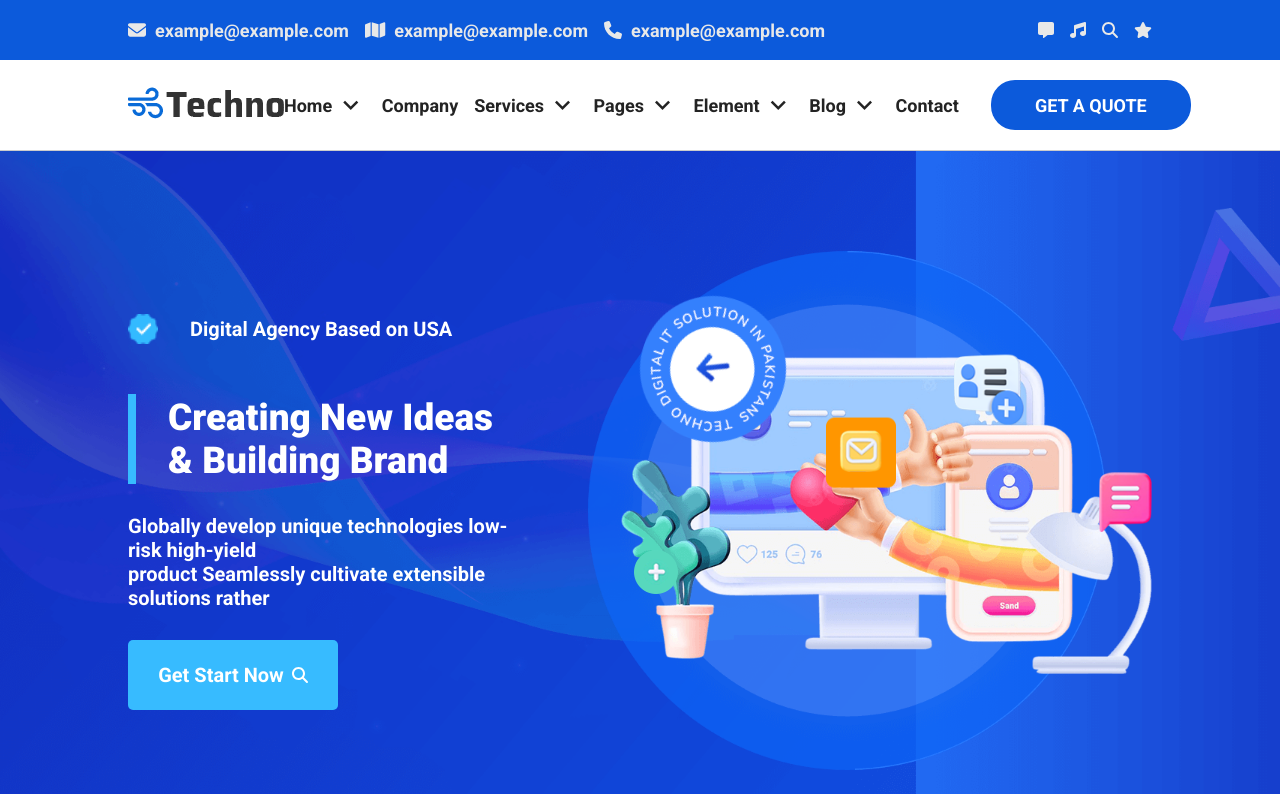
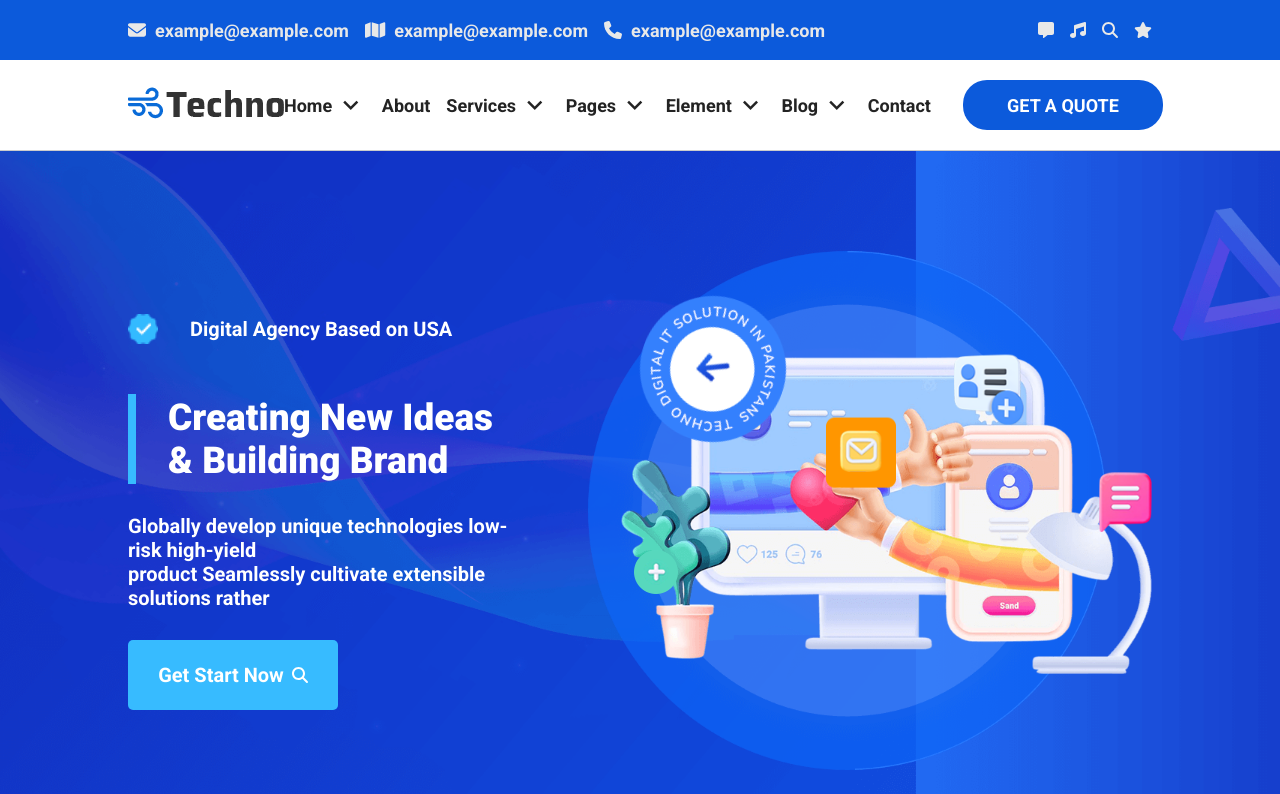
Before and after one commit to gyamficodes/tectspace, a Vue app: page / in a window 1280 px wide. Shown: the top 794 px of the page. Built offline with nearby package versions, Linux system fonts and the light colour scheme.

Commit message:
RouterPage Updated

```diff
--- a/src/App.vue
+++ b/src/App.vue
@@ -1,14 +1,13 @@
 <template>
   <div id="app">
     <nav>
-      <router-link to="/"></router-link>
-      <router-link to="/about"></router-link>
       <router-link to="/service"></router-link>
     </nav>
     <router-view/>
   </div>
 </template>
-
+<script>
+</script>
 <style lang="scss">
 #app {
   font-family: Avenir, Helvetica, Arial, sans-serif;
--- a/src/assets/_Mobilepage.scss
+++ b/src/assets/_Mobilepage.scss
@@ -43,6 +43,7 @@
             color: #444;
             font-weight: 500;
             font-size: 18px;
+            text-decoration: none;
         transition: all 0.3s ease-in-out;
             &:hover{
                 color: #0c5adb;
--- a/src/components/MobilePage.vue
+++ b/src/components/MobilePage.vue
@@ -4,17 +4,19 @@
             <div class="main-navbar-mobile-box">
                 <h3>Techno</h3>
           <font-awesome-icon @click="ShowMobileView" class="social" icon="fa-solid fa-bars" />
-                <!-- <i id="open" class="fa-solid fa-bars"></i> -->
-                <!-- <i id="close" class="fa-solid fa-xmark times"></i> -->
             </div>
             <div v-if="isHowMobile" class="main-navbar-mobile-dropdown-box">
                 <div class="dropdown-item-box">
-                    <span>Home</span>
+                    <router-link to="/" style="text-decoration: none; color: #232323;">
+                        <span>Home</span>
+            </router-link>
                     <font-awesome-icon class="i" icon="fa-solid fa-plus" />
                 </div>
 
                 <div class="dropdown-item-box">
-                    <span>Company</span>
+                    <router-link to="/about" style="text-decoration: none;color: #232323;">
+                        <span>About</span>
+            </router-link>
                     <font-awesome-icon class="i" icon="fa-solid fa-plus" />
                 </div>
 
--- a/src/components/NavbarSection.vue
+++ b/src/components/NavbarSection.vue
@@ -3,22 +3,47 @@
     <div class="container">
       <div class="navbar-menu">
         <div class="nav-logo">
-        <img src="../assets/image/main-logo.png" alt="">
+          <router-link to="/">
+            <img src="../assets/image/main-logo.png" alt="" />
+            </router-link>
         </div>
         <div class="nav-right-box">
           <div class="box-links">
-            <a href="#">home<span id="myicon" class="material-icons">expand_more</span></a>
-          <a href="#">company </a>
-          <a href="#">services <span id="myicon" class="material-icons">expand_more</span></a>
-          <a href="#">pages<span id="myicon" class="material-icons">expand_more</span></a>
-          <a href="#">element<span id="myicon" class="material-icons">expand_more</span></a>
-          <a href="#">blog<span id="myicon" class="material-icons">expand_more</span></a>
+            <router-link to="/">
+              <a href="#"
+                >home<span id="myicon" class="material-icons"
+                  >expand_more</span
+                ></a
+              >
+            </router-link>
+
+            <router-link to="/about">
+              <a href="#">about </a>
+            </router-link>
+            <a href="#"
+              >services
+              <span id="myicon" class="material-icons">expand_more</span></a
+            >
+            <a href="#"
+              >pages<span id="myicon" class="material-icons"
+                >expand_more</span
+              ></a
+            >
+            <a href="#"
+              >element<span id="myicon" class="material-icons"
+                >expand_more</span
+              ></a
+            >
+            <a href="#"
+              >blog<span id="myicon" class="material-icons"
+                >expand_more</span
+              ></a
+            >
             <a href="#">contact</a>
           </div>
           <div class="box-btn">
             <div class="mybtn">
               <span>get a quote</span>
-
             </div>
           </div>
         </div>
@@ -30,8 +55,7 @@
 <script>
 export default {
   name: "NavbarSection",
-  components: {
-  },
+  components: {},
   props: {},
   data() {
     return {};
@@ -44,5 +68,5 @@ export default {
 </script>
 
 <style lang="scss">
-@import'../assets/style.scss' ;
+@import "../assets/style.scss";
 </style>
```
Lines whose indentation alone changed are shown as unchanged.
